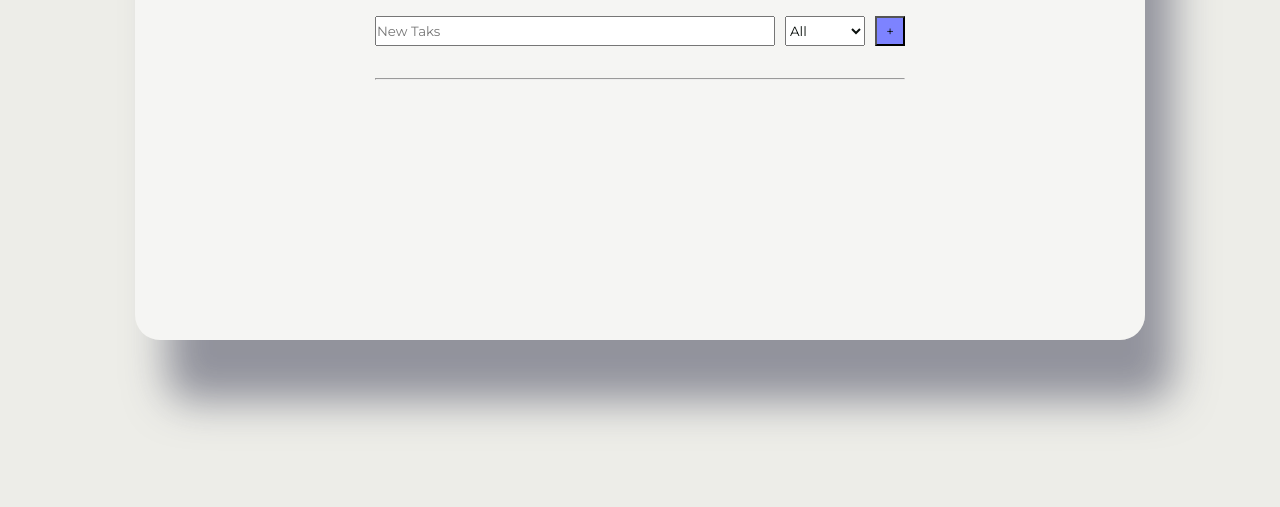
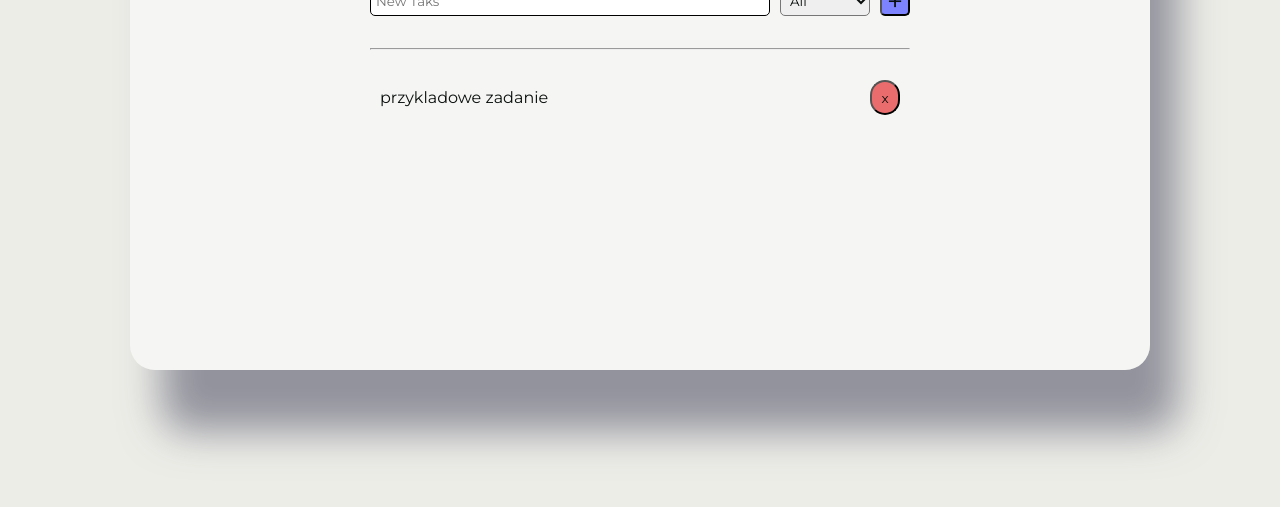
Before and after one commit to w-ziem/todo-app, a plain HTML site: page index.html in a window 1280 px wide. Shown: the part 293-800 px from the top of the page. Drawn offline with Linux system fonts and the light colour scheme.

Commit message:
some small changes to styles

```diff
--- a/index.html
+++ b/index.html
@@ -30,7 +30,7 @@
         <hr>
 
         <ul class="tasks">
-
+                <li class="task">przykladowe zadanie <button class="remove-button">x</button></li>
         </ul>
 
     </div>
--- a/script.js
+++ b/script.js
@@ -30,6 +30,7 @@ function createTask(){
     newListItem.innerHTML = newTask;
     newListItem.classList.add(optionSelection.value);
     newListItem.classList.add("task");
+    // dodac checkboxy do zadan
     const removeButton = document.createElement("button");
     removeButton.classList.add("remove-button");
     removeButton.innerHTML = 'x';
@@ -59,7 +60,7 @@ optionSelection.addEventListener("change", (e) => {
     hideAllTasks();
     const currList = e.target.value;
     if(currList === 'none') {
-        showAllTasks();
+        showAllTasks(); //dodac zeby pokazywalo z jakiej sa grupy przy ogolnym wyswietlaniu
     } else {
         for (const task of tasks) {
             console.log(`inside loop now curr task ${task}`);
--- a/style.css
+++ b/style.css
@@ -41,13 +41,40 @@ body{
 .input-row input{
     width: 400px;
     height: 30px;
+    border: 1px solid black;
 }
 
 
+.input-row *{
+    transition: all ease-out 0.1s;
+    border-radius: 5px;
+    padding: 5px;
+}
+
+.input-row *:hover{
+    border-color: #7D83FF;
+}
+
+
+/* fix this */
+.input-row input:focus{
+    border: solid 1.2px #7D83FF ;
+}
+/* poszukac problemu z domyslnymi stylami przeladarki  */
 .new-task-btn{
     height: 30px;
     width: 30px;
     background-color: #7D83FF;
+    transition: transform font-size ease-in-out 0.3s;
+    font-size: 175%;
+    line-height:0px;
+    font-weight: 400;
+}
+
+.new-task-btn:hover{
+    transform: rotate(10deg);
+    padding: 1;
+    font-size: 200%;
 }
 
 /* tu beda jeszcze style dla sekcji tej dodawania tasków */
@@ -76,9 +103,34 @@ hr{
 
 .finished{
     text-decoration: line-through;
-    color: #646464;
+    color: #7d83ff9f;
 }
 
 li.hidden{
     display: none;
 }
+
+
+.task{
+    display: flex;
+    justify-content: space-between;
+    align-items: center;
+}
+
+
+/* remove button powinien byc szary jak zadnie jest aktywne jak nie to dopiero czerwony */
+.remove-button{
+    height: 35px;
+    width: 30px;
+    text-align: center;
+    align-items: center;
+    border-radius: 50px;
+    background-color: #eb6c6c;
+    transition: all 0.3s ease;
+
+}
+
+.remove-button:hover{
+    background-color: #e60000;
+    cursor: pointer;
+}
```
Also changed, not shown: 1 other file.
